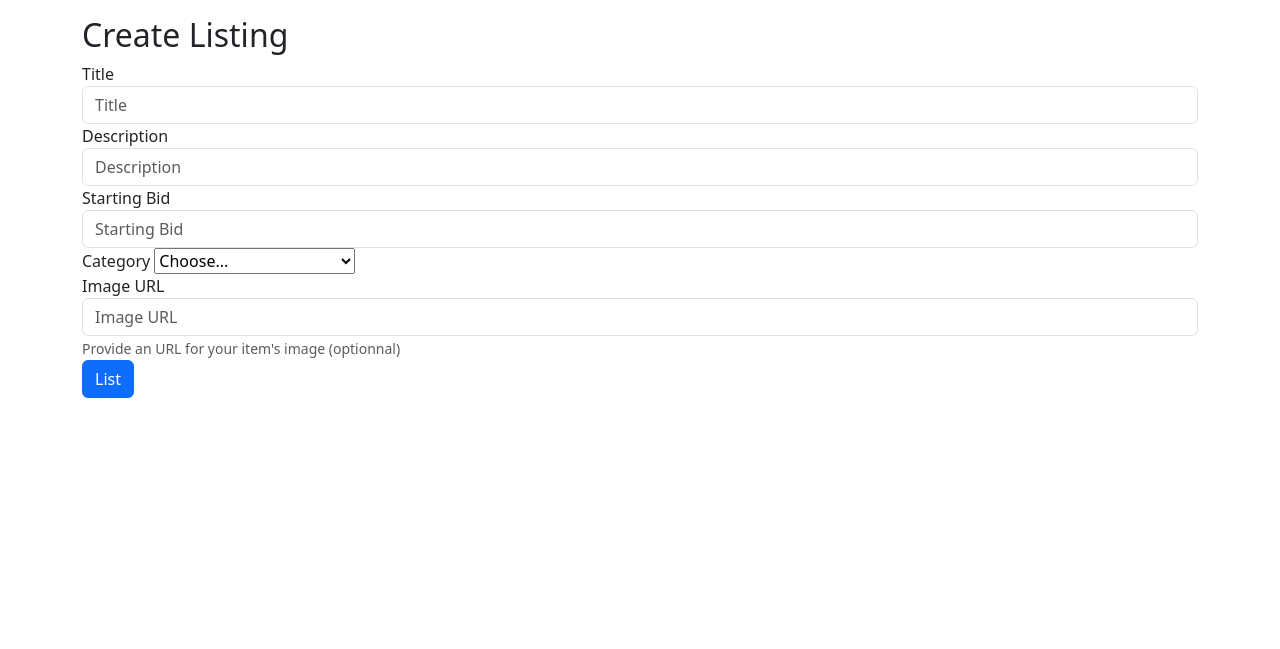
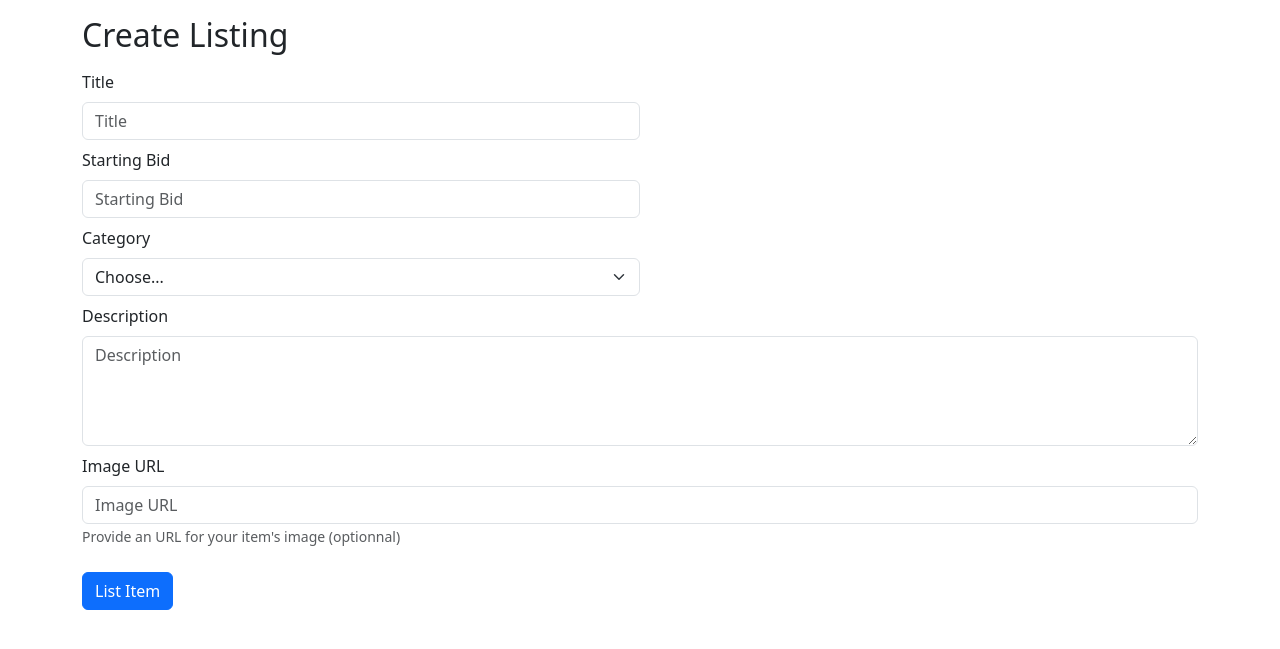
Before and after one commit to PayBoa/ePay, a Django app: page /createlisting in a window 1280 px wide. Shown: the part 104-753 px from the top of the page. Run offline with Django 3.2, Linux system fonts and the light colour scheme; a user stored in the database is signed in.

Commit message:
styling in html

```diff
--- a/auctions/templates/auctions/createlisting.html
+++ b/auctions/templates/auctions/createlisting.html
@@ -6,21 +6,18 @@
 
         <form action="{% url 'createlisting' %}" method="post">
             {% csrf_token %}
-            <div class="form-group">
-                <label for="title">Title</label>
+            <div style="width: 50%" class="mt-3">
+                <div class="mb-2">
+                    <label for="title" class="form-label">Title</label>
                     <input class="form-control" type="text" id="title" name="title" placeholder="Title">
                 </div>
-            <div class="form-group">
-                <label for="description">Description</label>
-                <input class="form-control" type="text" id="description" name="description" placeholder="Description">
-            </div>
-            <div class="form-group">
-                <label for="startingbid">Starting Bid</label>
+                <div class="mb-2">
+                    <label for="startingbid" class="form-label">Starting Bid</label>
                     <input class="form-control" type="number" min="1" id="startingbid" name="startingbid" placeholder="Starting Bid">
                 </div>
-            <div class="form-group">
-                <label for="category">Category</label>
-                <select class="custom-select" id="category" name="category">
+                <div class="mb-2">
+                    <label for="category" class="form-label">Category</label>
+                    <select class="form-select" id="category" name="category">
                         <option selected>Choose...</option>
                         <option value="Real Estate">Real Estate</option>
                         <option value="Vehicles">Vehicles</option>
@@ -34,12 +31,17 @@
                         <option value="Other">Other</option>
                     </select>
                 </div>
-            <div class="form-group">
-                <label for="image_url">Image URL</label>
+            </div>
+            <div class="mb-2">
+                <label for="description" class="form-label">Description</label>
+                <textarea class="form-control" id="description" name="description" rows="4" placeholder="Description"></textarea>
+            </div>
+            <div class="mb-3">
+                <label for="image_url" class="form-label">Image URL</label>
                 <input class="form-control" type="url" id="image_url" name="image_url" placeholder="Image URL" aria-describedby="imageHelp">
                 <small id="imageHelp" class="form-text text-muted">Provide an URL for your item's image (optionnal)</small>
             </div>
-            <input class="btn btn-primary" type="submit" value="List">
+            <input class="btn btn-primary mb-2 mt-2" type="submit" value="List Item">
         </form>
 
 {% endblock %}
--- a/auctions/templates/auctions/index.html
+++ b/auctions/templates/auctions/index.html
@@ -16,7 +16,7 @@
                             <img src="{{ listing.image_url }}" class="card-img-top p-2" alt="listing image" style="height: 250px; width: 100%; object-fit: contain;">
                         </div>
                             <div class="card-body">
-                            <h5 class="card-title">{{ listing.title }}</h5>
+                            <h5 class="card-title">{{ listing.title|truncatechars:25 }}</h5>
                             <h6 class="card-title">Current Price: {{ listing.current_price|floatformat:0 }} $</h6>
                             <p class="card-text">Posted {{ listing.created_at|timesince }} ago.</p>
                         </div>
--- a/auctions/templates/auctions/listing.html
+++ b/auctions/templates/auctions/listing.html
@@ -25,7 +25,7 @@
     <hr>
 
     <h6>Description</h6>
-    <p>{{ item.description }}</p>
+    <p>{{ item.description|linebreaks }}</p>
     <h6>Category: {{ item.category }}</h6>
 
     <hr>
```
Also changed, not shown: auctions/templates/auctions/login.html (+4 -4 lines), auctions/templates/auctions/register.html (+7 -6 lines), db.sqlite3. Lines whose indentation alone changed are shown as unchanged.
